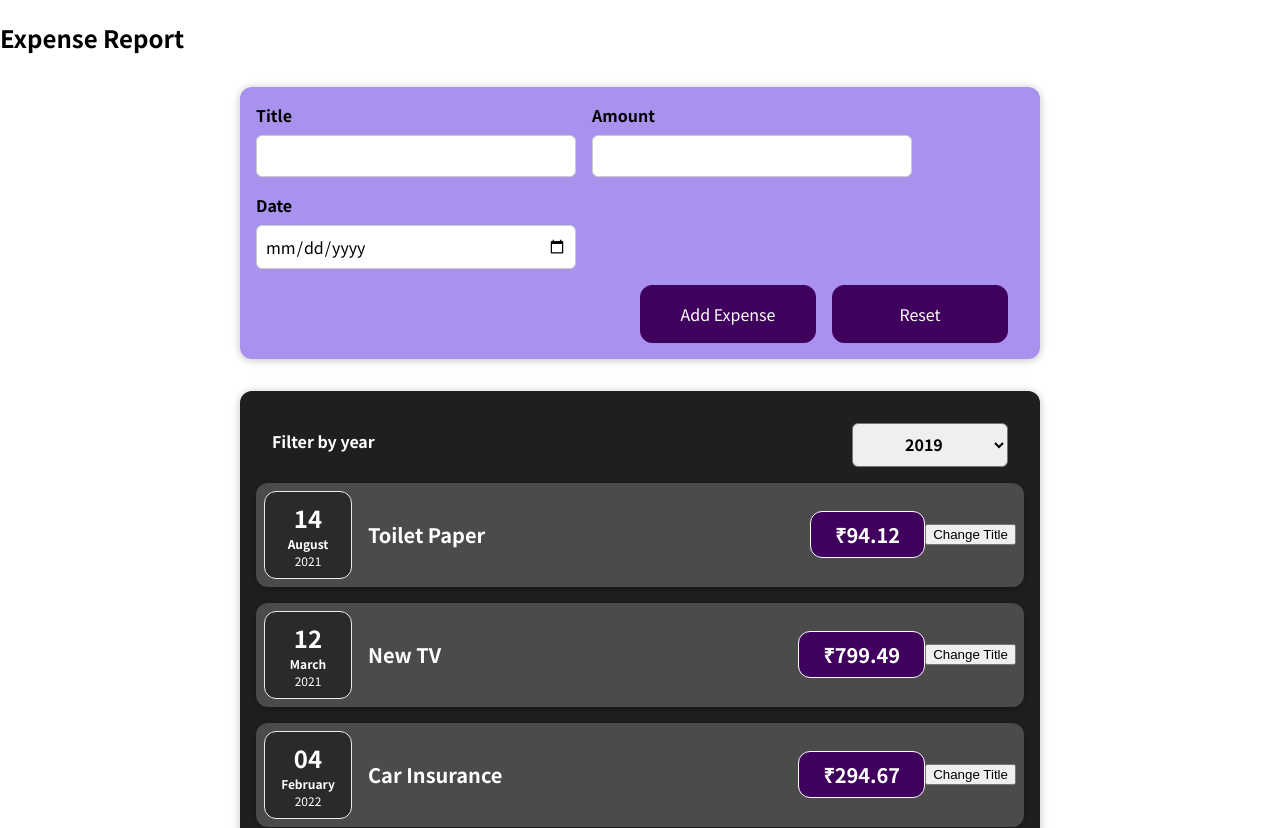
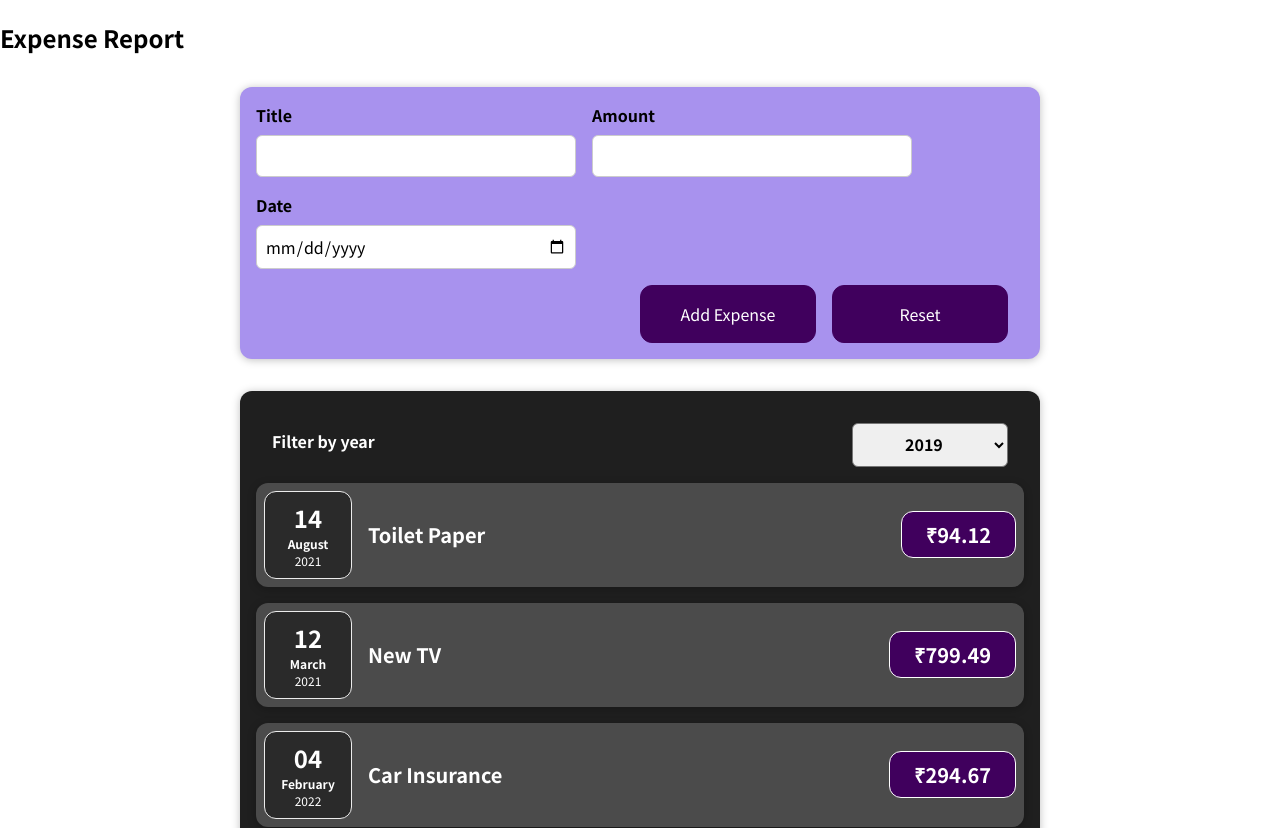
Before and after one commit to rrsushmaa/my-app, a React (Create React App) app: page / in a window 1280 px wide. Shown: the top 828 px of the page. Built offline with nearby package versions, Linux system fonts and the light colour scheme.

Commit message:
Remove state from expense item

```diff
--- a/src/Components/Expenses/ExpenseItem/ExpenseItem.js
+++ b/src/Components/Expenses/ExpenseItem/ExpenseItem.js
@@ -1,23 +1,16 @@
 import './ExpenseItem.css'
 import ExpenseDateItem from "../ExpenseDateItem/ExpenseDateItem";
 import Card from "../../UI/Cards/Card";
-import {useState} from 'react';
 
 const ExpenseItem = (props) => {
 
-    const [title, updateTitle] = useState(props.title);
-    const clickHandler = () => {
-        updateTitle('Updated');
-        console.log(title);
-    }
     return (
         <Card className="expense-item">
             <ExpenseDateItem date={props.date}/>
             <div className="expense-item__description">
-                <h2>{title}</h2>
+                <h2>{props.title}</h2>
                 <div className="expense-item__price">₹{props.price}</div>
             </div>
-            <button onClick={clickHandler}> Change Title</button>
         </Card>);
 }
 
```
